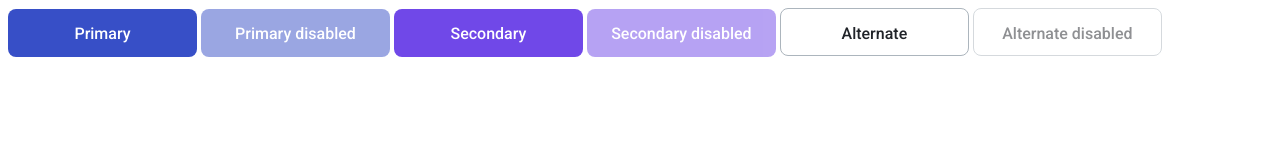
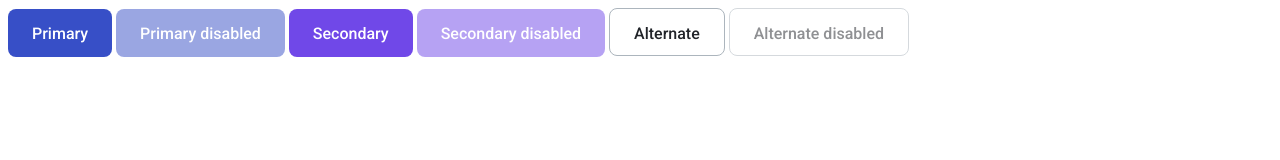
Before and after one commit to js-tasks-ru/htmlcss-20240412_ivan-glushkov1997, a website: page 03-lection1/01-button/index.html in a window 1280 px wide. Drawn offline with Linux system fonts and the light colour scheme.

Commit message:
chore: code review

```diff
--- a/03-lection1/01-button/button.css
+++ b/03-lection1/01-button/button.css
@@ -7,7 +7,6 @@
     text-align: center;
 
     height: 48px;
-    width: 189px;
     padding: 15px 24px 14px;
     border-style: none;
     border-radius: 8px;
```
